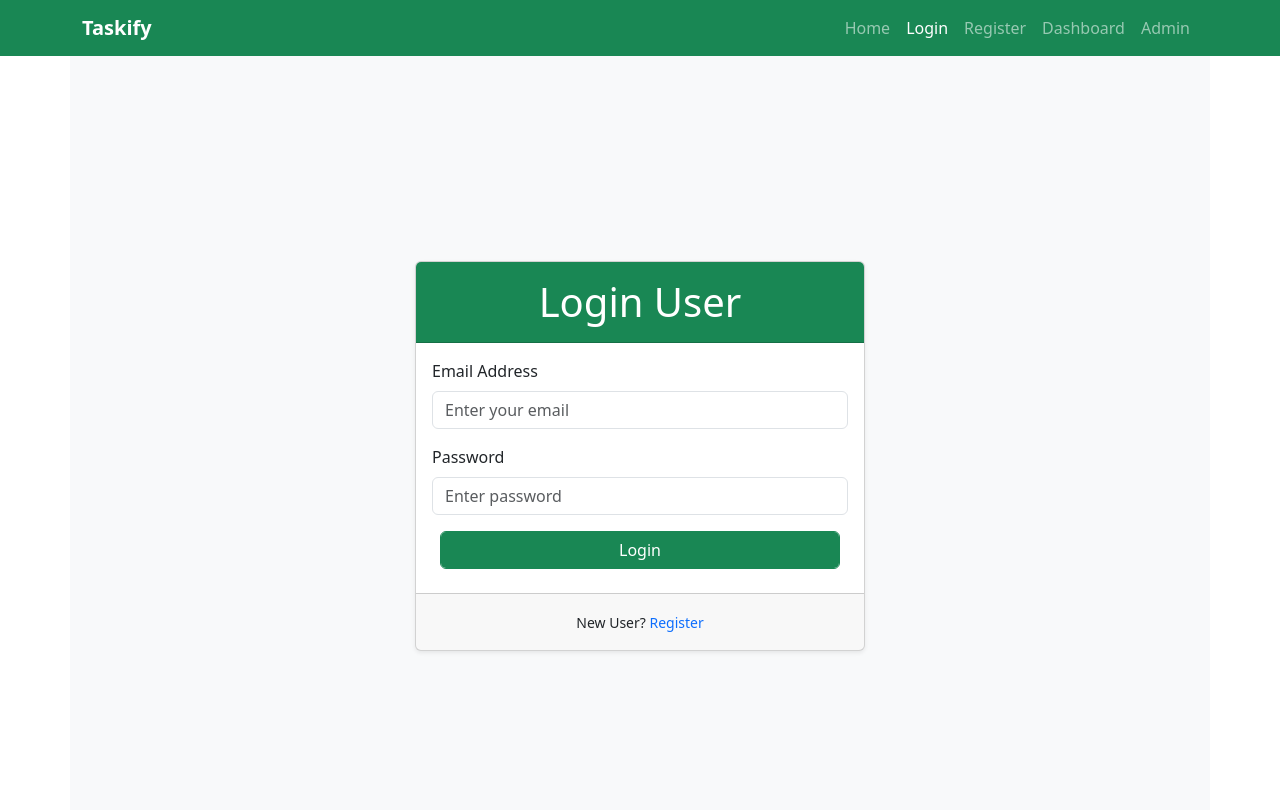
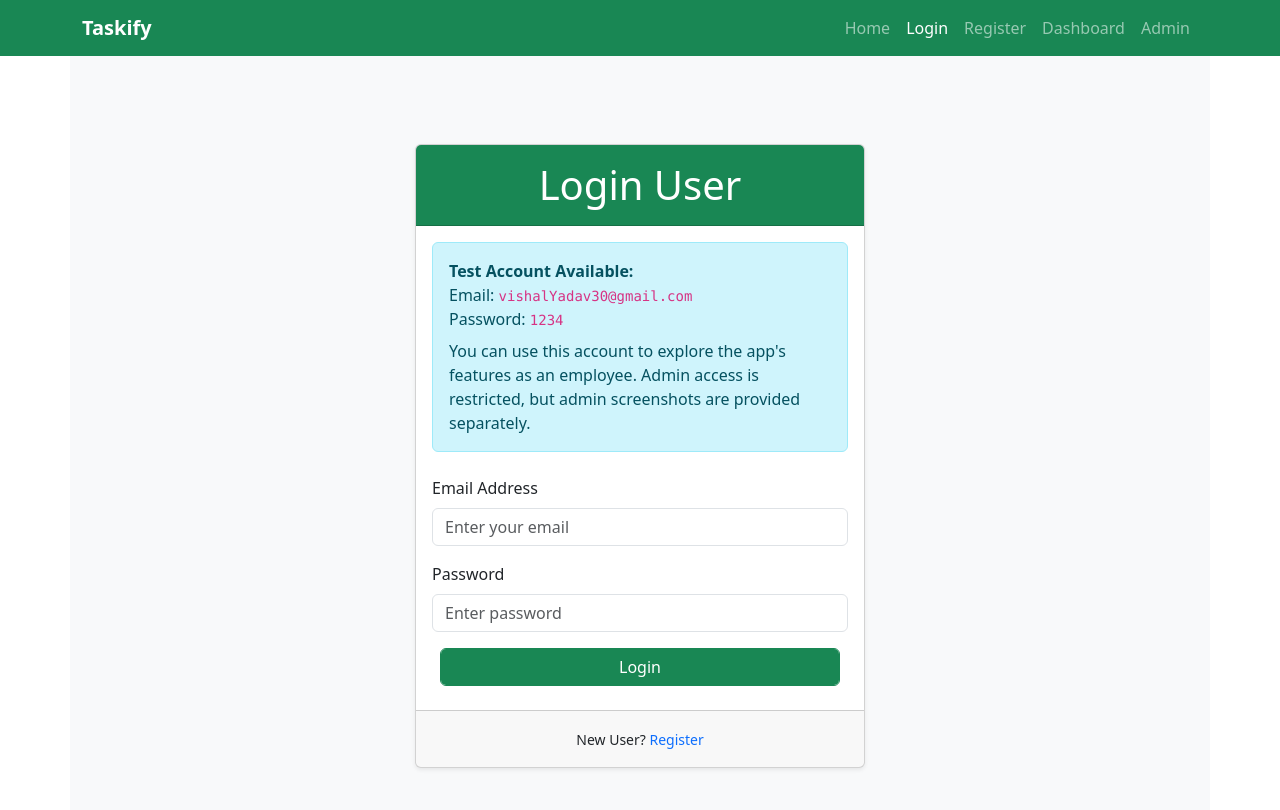
Before and after one commit to Deepak-Mansare/taskify, a React (Vite) app in the folder frontend/: page /login in a window 1280 px wide. Shown: the top 810 px of the page. Built offline with nearby package versions, Linux system fonts and the light colour scheme; no server answers.

Commit message:
update: added demo user card on login page

```diff
--- a/frontend/src/pages/Login.jsx
+++ b/frontend/src/pages/Login.jsx
@@ -43,7 +43,23 @@ function Login() {
         <div className="card-header text-white text-center bg-success w-100">
           <h1 className="my-2">Login User</h1>
         </div>
+
         <div className="card-body">
+          <div className="alert alert-info mb-4">
+            <strong>Test Account Available:</strong>
+            <div>
+              Email: <code>vishalYadav30@gmail.com</code>
+            </div>
+            <div>
+              Password: <code>1234</code>
+            </div>
+            <div className="mt-2">
+              You can use this account to explore the app's features as an
+              employee. Admin access is restricted, but admin screenshots are
+              provided separately.
+            </div>
+          </div>
+
           <form onSubmit={handleSubmit}>
             <div className="mb-3">
               <label htmlFor="email" className="form-label">
@@ -80,6 +96,7 @@ function Login() {
             </div>
           </form>
         </div>
+
         <div className="card-footer text-center">
           <div className="m-2">
             <small>
```
